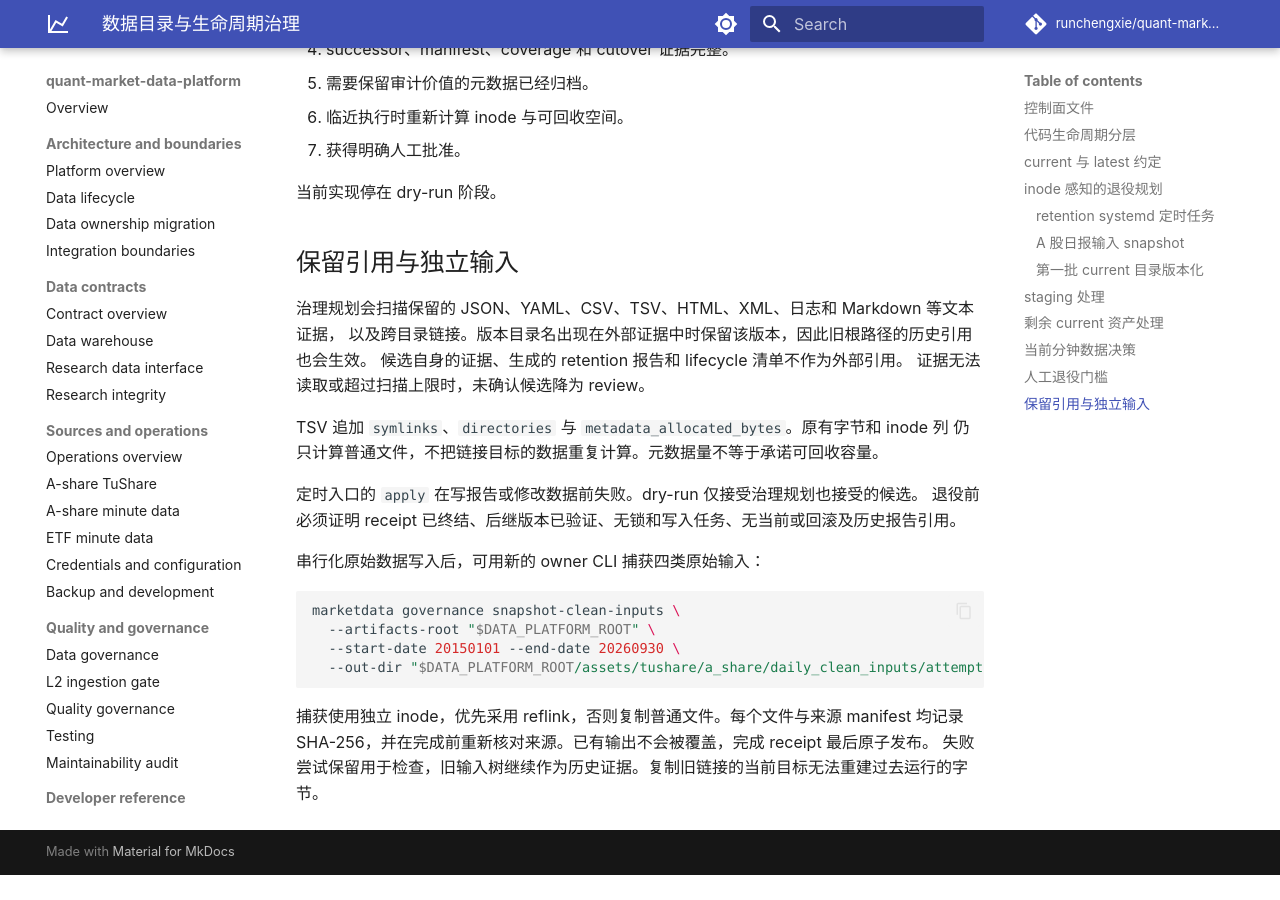
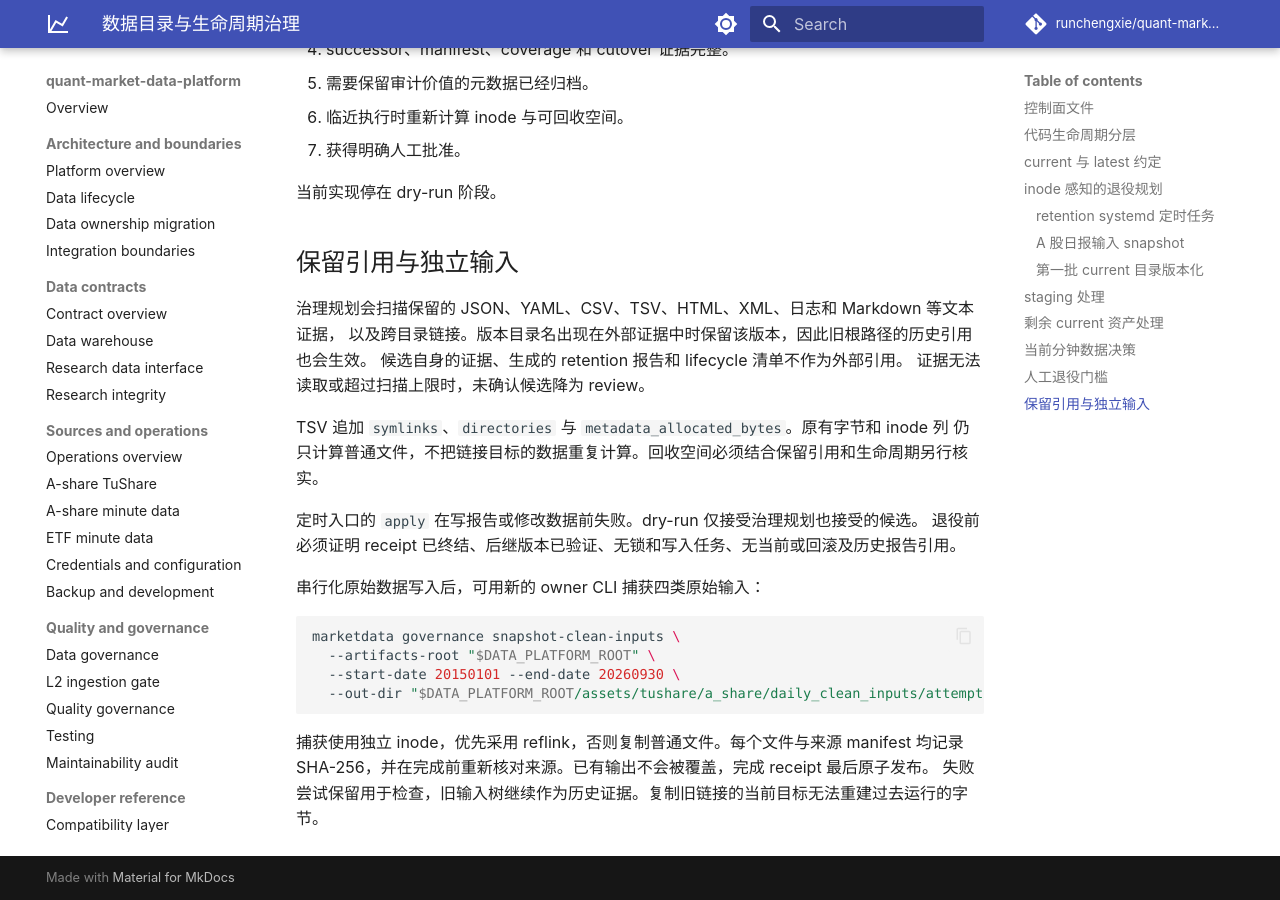
Before and after one commit to runchengxie/quant-market-data-platform, an MkDocs documentation site: the page built from docs/data-governance.md, in a window 1280 px wide and 900 px high, scrolled down 6772 px. Built offline with MkDocs 1.6.1 and Material for MkDocs 9.7.7, drawn with Linux system fonts in a browser that asks for light colours; comment, search, counter and statistics services are not loaded; before the commit the page ends 7647 px from its top, so only the background shows below that.

Commit message:
docs: conform lifecycle wording to documentation gates

```diff
--- a/docs/data-governance.md
+++ b/docs/data-governance.md
@@ -270,7 +270,7 @@
 证据无法读取或超过扫描上限时，未确认候选降为 review。
 
 TSV 追加 `symlinks`、`directories` 与 `metadata_allocated_bytes`。原有字节和 inode 列
-仍只计算普通文件，不把链接目标的数据重复计算。元数据量不等于承诺可回收容量。
+仍只计算普通文件，不把链接目标的数据重复计算。回收空间必须结合保留引用和生命周期另行核实。
 
 定时入口的 `apply` 在写报告或修改数据前失败。dry-run 仅接受治理规划也接受的候选。
 退役前必须证明 receipt 已终结、后继版本已验证、无锁和写入任务、无当前或回滚及历史报告引用。
```
